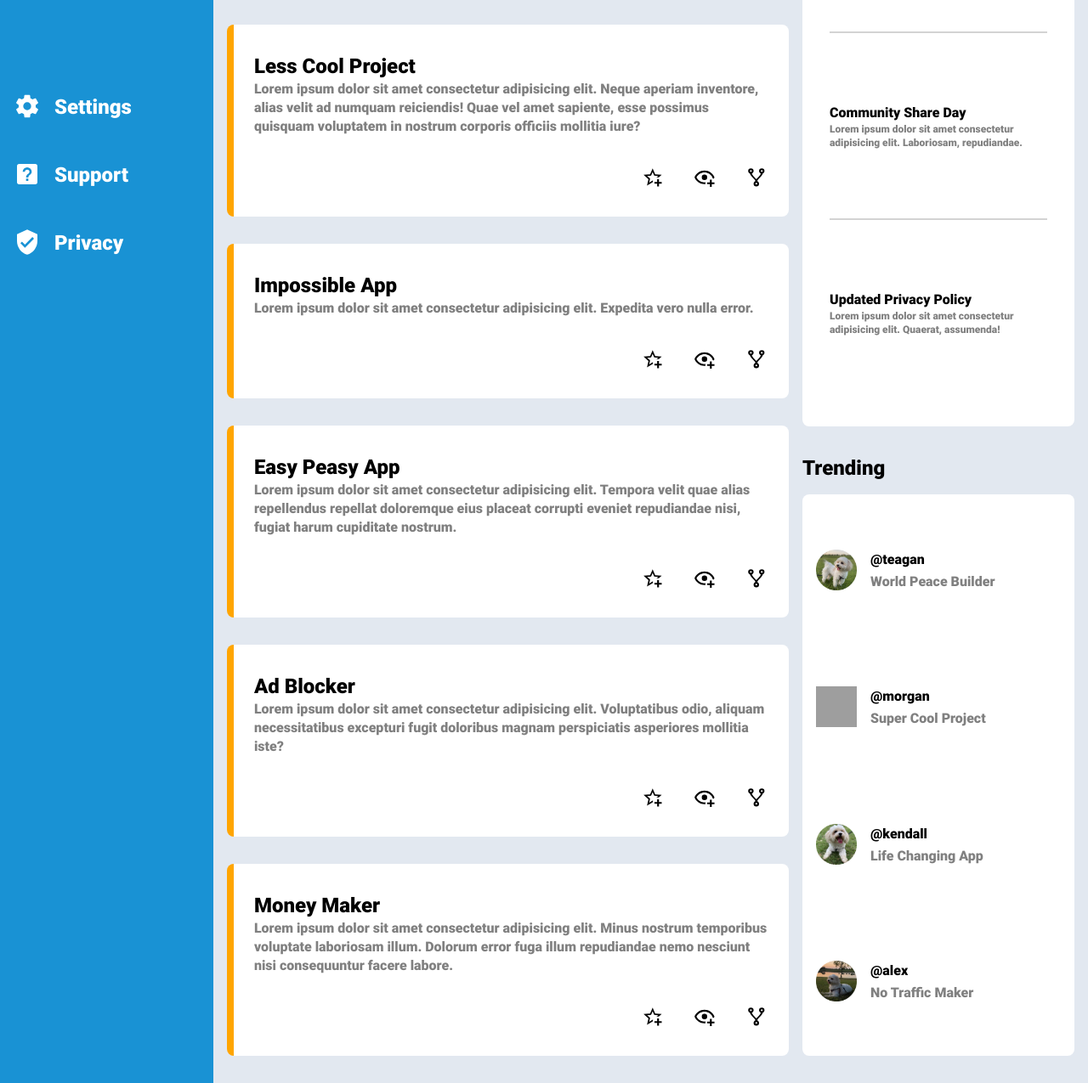
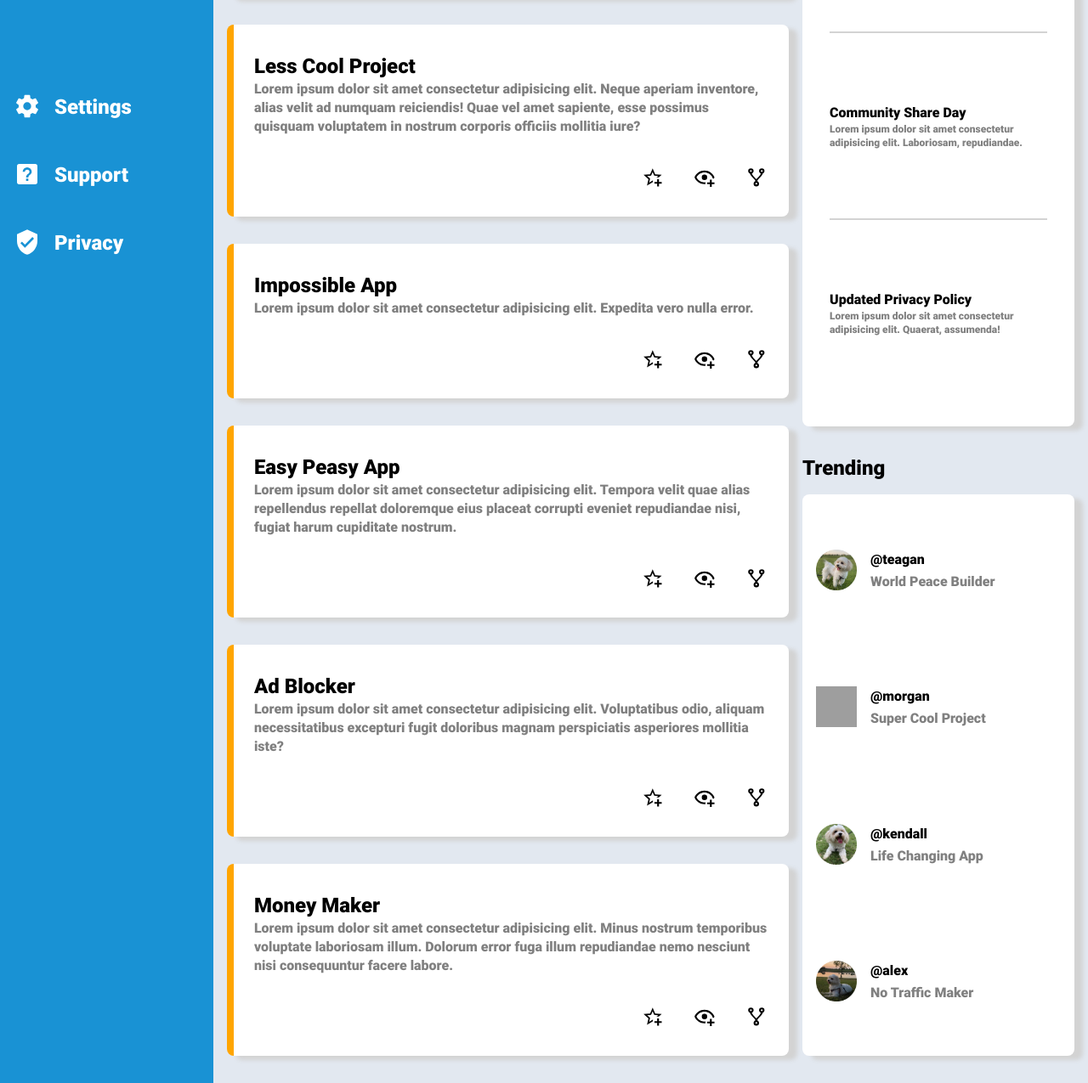
Before and after one commit to hpham474/admin-dashboard, a plain HTML site: page index.html in a window 1280 px wide. Shown: the part 635-1910 px from the top of the page at 85% size. Drawn offline with Linux system fonts and the light colour scheme; grey boxes are pictures that could not be loaded.

Commit message:
add box shadow to cards, announcements, and trending

```diff
--- a/styles.css
+++ b/styles.css
@@ -88,6 +88,7 @@
 
     background-color: #ffffff;
 
+    position: relative;
     display: grid;
     grid-template: 5rem 1fr / 2fr 1fr;
     align-items: center;
@@ -222,12 +223,14 @@ input[type="text"]:focus {
 
     background-color: white;
 
+    position: relative;
     display: grid;
     grid-template-rows: 1fr 3rem;
     gap: 1rem;
 
     border-left: orange solid .5rem;
     border-radius: .5rem;
+    box-shadow: 10px 5px 5px lightgrey;
 }
 
 .card-text h3 {
@@ -260,11 +263,13 @@ input[type="text"]:focus {
 
     background-color: white;
 
+    position: relative;
     display: grid;
     grid-template-rows: 1fr 1rem 1fr 1rem 1fr;
     align-items: center;
 
     border-radius: .5rem;
+    box-shadow: 10px 5px 5px lightgrey;
 }
 
 .announcements h4 {
@@ -291,12 +296,14 @@ input[type="text"]:focus {
 
     background-color: white;
 
+    position: relative;
     display: grid;
     grid-template-rows: 1fr 1fr 1fr 1fr;
     justify-content: flex-start;
     gap: 1rem;
 
     border-radius: .5rem;
+    box-shadow: 10px 5px 5px lightgrey;
 }
 
 .full-handle {
```
